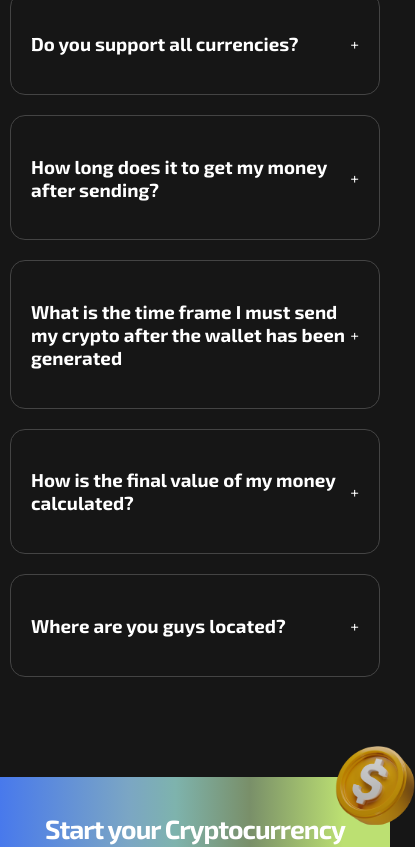
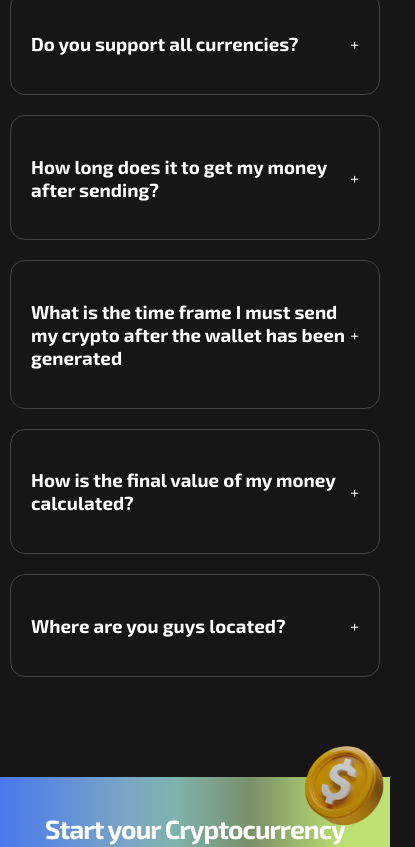
Before and after one commit to t-ega/Crypto-Offramp-Frontend, a React (Vite) app: page / in a window 390 px wide. Shown: the part 1916-2763 px from the top of the page, 415 px wide, since content can reach past the window. Built offline with nearby package versions, Linux system fonts and the light colour scheme; no server answers.

Commit message:
fix: Add responsive size to modals

```diff
--- a/src/landing.css
+++ b/src/landing.css
@@ -276,3 +276,10 @@
     padding: 0;
   }
 }
+
+@media only screen and (max-width: 468px) {
+  .floating {
+    left: 78%;
+    top: -10%;
+  }
+}
```
